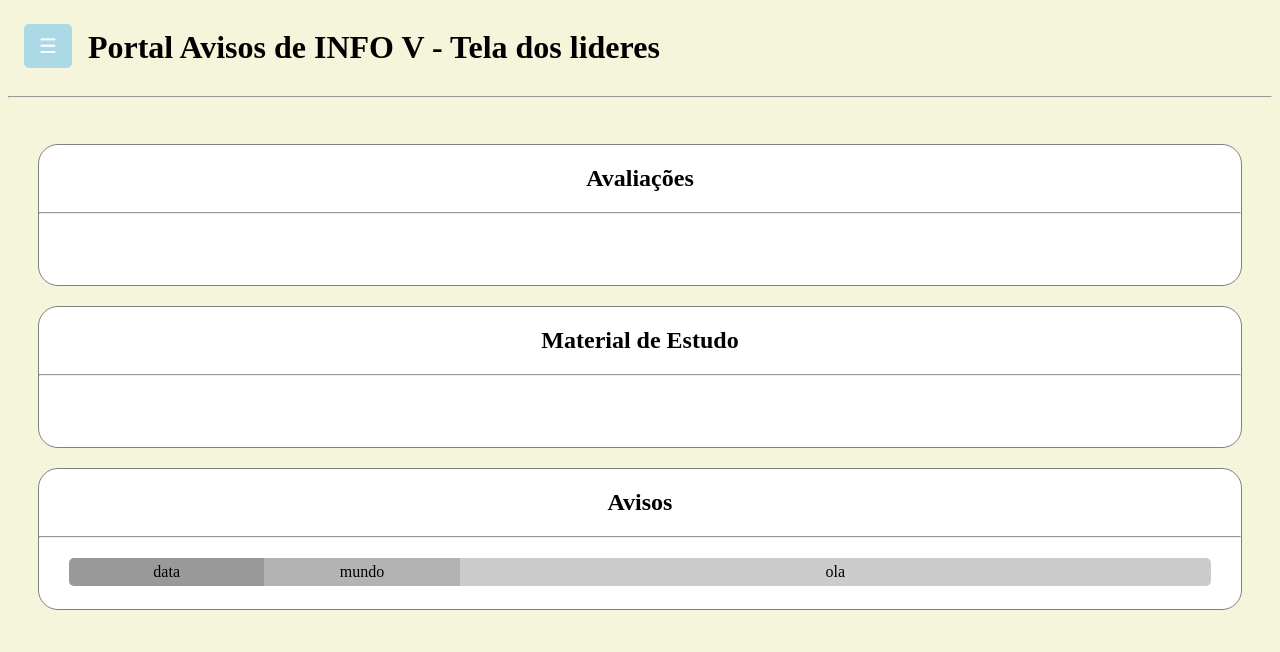
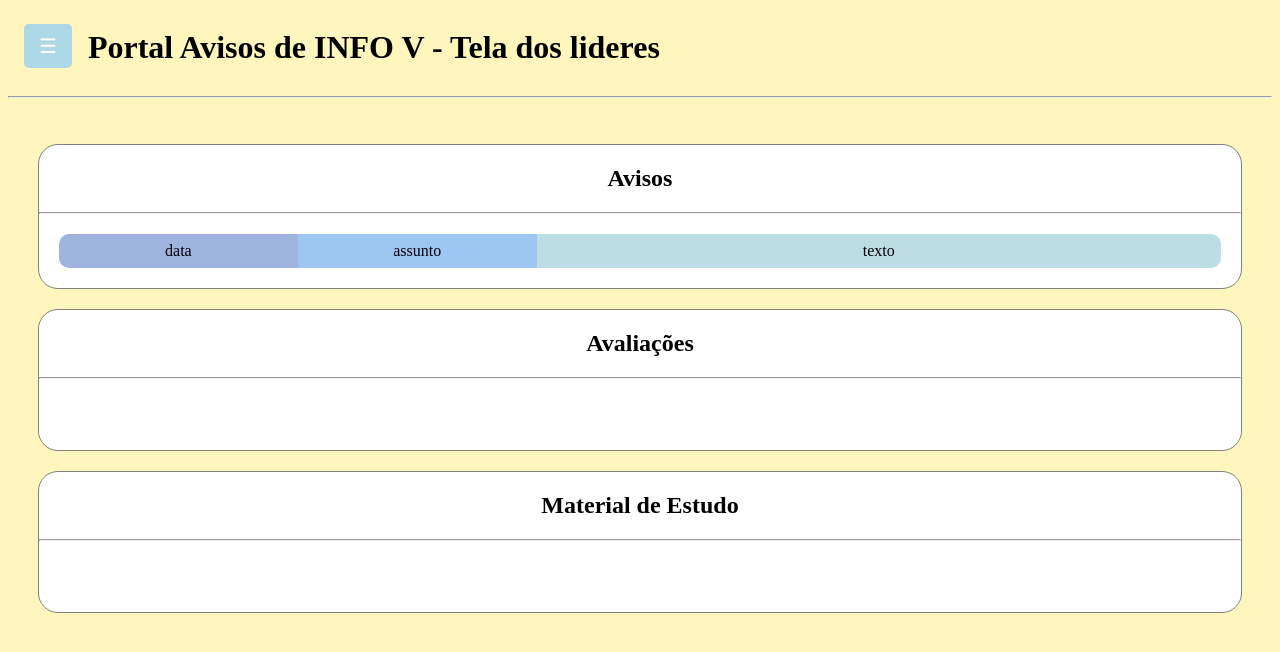
Before and after one commit to BrennoGithub/portalavisos, a Flask app: page /lideres in a window 1280 px wide. Shown: the top 652 px of the page. Run offline with Flask 3, Linux system fonts and the light colour scheme.

Commit message:
Criação da função exibiAviso e visualização dos avisos com JS

```diff
--- a/app.py
+++ b/app.py
@@ -10,11 +10,13 @@
 
 @app.route('/comun')
 def inicial_comun():
-    return render_template('tela_comun.html', aviso = lista_avisos)
+    exibicao = exibiAviso(lista_avisos)
+    return render_template('tela_comun.html', aviso = exibicao)
 
 @app.route('/lideres')
 def inicial_lideres():
-    return render_template('tela_lideres.html', assunto = 'mundo', texto='ola')
+    exibicao = exibiAviso(lista_avisos)
+    return render_template('tela_lideres.html', aviso = exibicao)
 
 @app.route('/lideres/form_avisos')
 def form_avisos():
@@ -29,7 +31,8 @@
 
         criaAviso(lista_avisos, lista_id_avisos, tipo_aviso, assunto, texto)
 
-        return render_template('tela_lideres.html', aviso = lista_avisos)
+        exibicao = exibiAviso(lista_avisos)
+        return render_template('tela_lideres.html', aviso = exibicao)
     return redirect(url_for('/lideres/form_avisos'))
 
 @app.route('/submit_login', methods=['POST'])
@@ -41,9 +44,11 @@
 
         login = validadeLogin(lista_alunos, nome, matricula, turma)
         if login == 'lider':
-            return render_template('tela_lideres.html', aviso = lista_avisos)
+            exibicao = exibiAviso(lista_avisos)
+            return render_template('tela_lideres.html', aviso = exibicao)
         elif login == 'comun':
-            return render_template('tela_comun.html', aviso = lista_avisos)
+            exibicao = exibiAviso(lista_avisos)
+            return render_template('tela_comun.html', aviso = exibicao)
         elif login == 'invalido':
             return '<h1>Login Invalido</h1>'
     return redirect(url_for('/'))
--- a/dados.py
+++ b/dados.py
@@ -49,7 +49,17 @@
     lista_id_avisos.append(id)
     lista_avisos.append({
         'ID': id,
-        'tipo_aviso': tipo_aviso,
-        'assunto_aviso': assunto,
+        'tipo': tipo_aviso,
+        'assunto': assunto,
         'texto': texto
     })
+
+def exibiAviso(lista_avisos):
+    avisos = ''
+    for iten in lista_avisos:
+        avisos = avisos+f"""<div class="estilo_aviso">
+                        <div class="estilo_data">data</div>
+                        <div class="estilo_assunto">{iten['assunto']}</div>
+                        <div class="estilo_texto">{iten['texto']}</div>
+                        </div>"""
+    return avisos
--- a/static/css/style.css
+++ b/static/css/style.css
@@ -1,6 +1,6 @@
 /*Estilo geral da página*/
 body{
-    background-color: beige;
+    background-color: #FFF6BD;
 }
 
 h1, h2{
@@ -50,7 +50,7 @@
 button{
     border-radius: 5px;
     border: none;
-    background-color: blue;
+    background-color: #789DBC;
     color: white;
     padding: 10px;
     font-family: 'Times New Roman', Times, serif;
@@ -145,8 +145,8 @@
 
 /*Estilo da área de conteudo do sistema de aviso*/
 .area{
-    min-height: 400px;
-    min-width: auto;
+    height: 400px;
+    width: auto;
     display: block;
 }
 
@@ -213,27 +213,31 @@
 
 /*Estilo de avisos*/
 .estilo_aviso{
-    margin: 20px 30px 0px 30px;
+    margin: 20px 20px 20px 20px;
     display: flex;
+}
+
+.exibicaoAvisos{
+    display: block;
 }
 
 .estilo_data{
     width: 20%;
-    background-color: #999999;
-    border-radius: 5px 0px 0px 5px;
-    padding: 5px;
+    background-color: #9FB3DF;
+    border-radius: 10px 0px 0px 10px;
+    padding: 8px;
 }
 
 .estilo_assunto{
     width: 20%;
-    background-color: #b3b3b3;
-    padding: 5px;
+    background-color: #9EC6F3;
+    padding: 8px;
 
 }
 
 .estilo_texto{
-    width: 80%;
-    background-color: #cccccc;
-    border-radius: 0px 5px 5px 0px;
-    padding: 5px;
+    width: 60%;
+    background-color: #BDDDE4;
+    border-radius: 0px 10px 10px 0px;
+    padding: 8px;
 }
--- /dev/null
+++ b/static/js/exibicao_avisos.js
@@ -0,0 +1,7 @@
+
+const elementoExibicao = document.querySelector('.exibicaoAvisos');
+
+if (elementoExibicao) {
+    const texto = elementoExibicao.textContent;
+    elementoExibicao.innerHTML = texto;
+}
--- a/templates/form_avisos.html
+++ b/templates/form_avisos.html
@@ -5,7 +5,7 @@
     <meta name="viewport" content="width=device-width, initial-scale=1.0">
     <title>Avisos Info V IFRN</title>
     <link rel="stylesheet" href="{{ url_for('static', filename='css/style.css') }}">
-    <link rel="shortcut icon" href="/IF logo.png" type="image/x-icon">
+    <link rel="shortcut icon" href="/IF_logo.png" type="image/x-icon">
 </head>
 <body class="inicial">
     <div id="mySidebar" class="sidebar">
@@ -27,7 +27,7 @@
           <hr>
           <br>
 
-      <article class="area">
+      <article>
             <form class="formAviso" method="POST" action="/submit_aviso">
                 <h1>Aviso</h1>
                 <hr>
@@ -56,6 +56,7 @@
       </article>
 
     <script src="{{url_for('static', filename='js/barra_lateral.js')}}"></script>
+    <script src="{{ url_for('static', filename='js/exibicao_avisos.js') }}"></script>
 </body>
 </body>
 </html>
--- a/templates/login.html
+++ b/templates/login.html
@@ -6,9 +6,9 @@
     <meta name="viewport" content="width=device-width, initial-scale=1.0">
     <title>Avisos Info V IFRN</title>
     <link rel="stylesheet" href="{{ url_for('static', filename='css/style.css') }}">
-    <link rel="shortcut icon" href="/IF logo.png" type="image/x-icon">
+    <link rel="shortcut icon" href="/IF_logo.png" type="image/x-icon">
 </head>
-<body class="cadastro">
+<body>
         <form id="loginForm" class="formLogin" method="POST" action="/submit_login">
 
             <h1>Login</h1>
--- a/templates/tela_lideres.html
+++ b/templates/tela_lideres.html
@@ -6,9 +6,9 @@
     <meta name="viewport" content="width=device-width, initial-scale=1.0">
     <title>Avisos Info V IFRN</title>
     <link rel="stylesheet" href="{{ url_for('static', filename='css/style.css') }}">
-    <link rel="shortcut icon" href="/IF logo.png" type="image/x-icon">
+    <link rel="shortcut icon" href="/IF_logo.png" type="image/x-icon">
 </head>
-<body class="inicial">
+<body>
     <div id="mySidebar" class="sidebar">
         <a href="javascript:void(0)" class="closebtn">X</a>
         <a href="http://127.0.0.1:5000/lideres/form_avisos"><button>+</button></a>
@@ -31,31 +31,27 @@
       <article class="area">
           <div class="areaConteudo">
                 <div class="areaMaterial">
+                    <h2>Avisos</h2>
+                        <hr>
+                    <span class="exibicaoAvisos">{{aviso}}</span>
+                </div>
+
+                <div class="areaMaterial">
                     <h2>Avaliações</h2>
                         <hr>
                     <span>{{avaliacao}}</span>
                 </div>
+
 
                 <div class="areaMaterial">
                     <h2>Material de Estudo</h2>
                         <hr>
                     <span>{{material}}</span>
                 </div>
-
-                  <div class="areaMaterial">
-                    <h2>Avisos</h2>
-                        <hr>
-
-                    <div class="estilo_aviso">
-                        <div class="estilo_data">data</div>
-                        <div class="estilo_assunto">{{assunto}}</div>
-                        <div class="estilo_texto">{{texto}}</div>
-                    </div>
-
-                  </div>
           </div>
       </article>
 
       <script src="{{ url_for('static', filename='js/barra_lateral.js') }}"></script>
+      <script src="{{ url_for('static', filename='js/exibicao_avisos.js') }}"></script>
 </body>
 </html>
```
Also changed, not shown: templates/tela_comun.html (+9 -8 lines), IF logo.png (deleted), static/js/barra_lateral.js (line endings or trailing spaces). Lines whose indentation alone changed are shown as unchanged.
